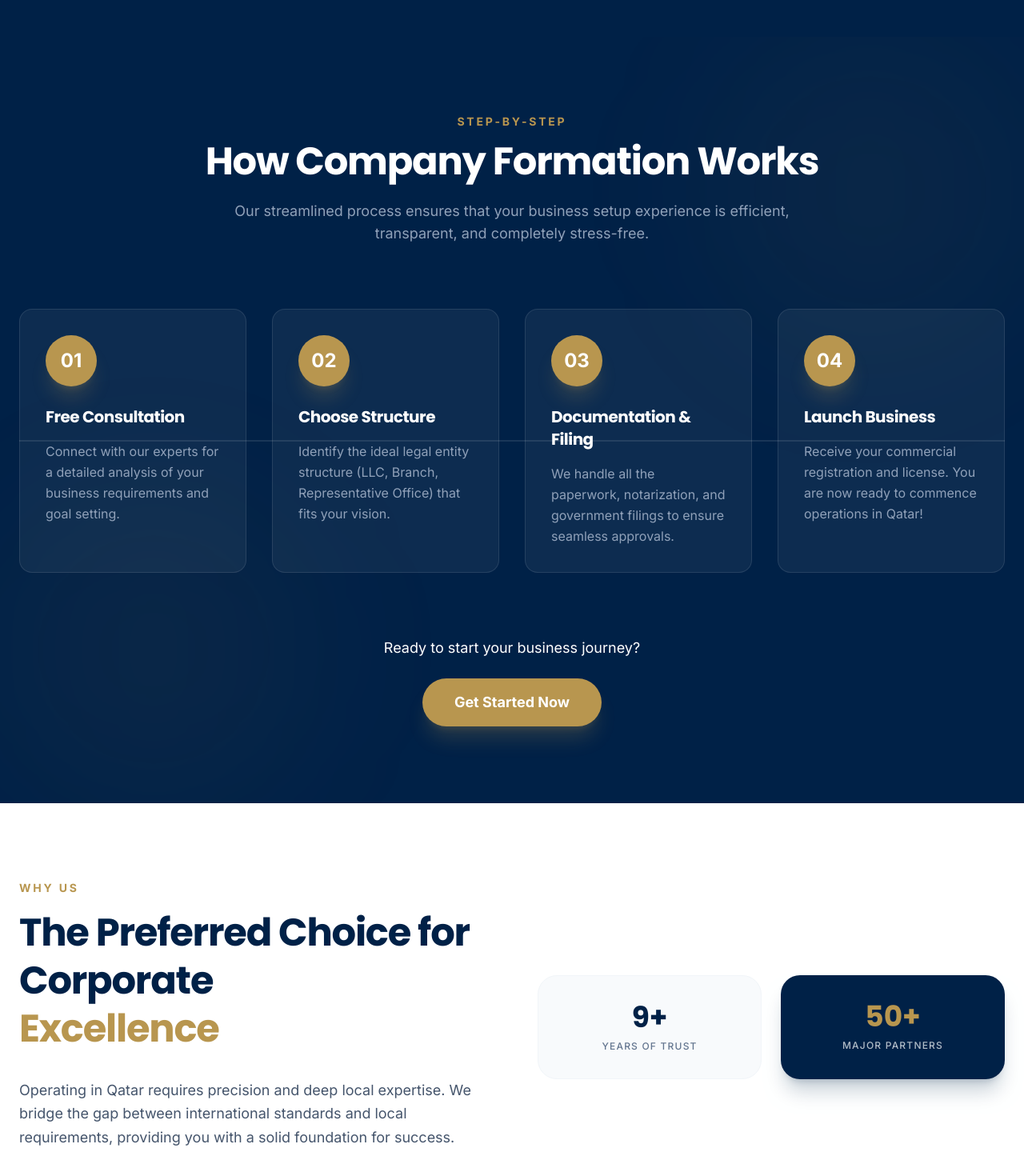
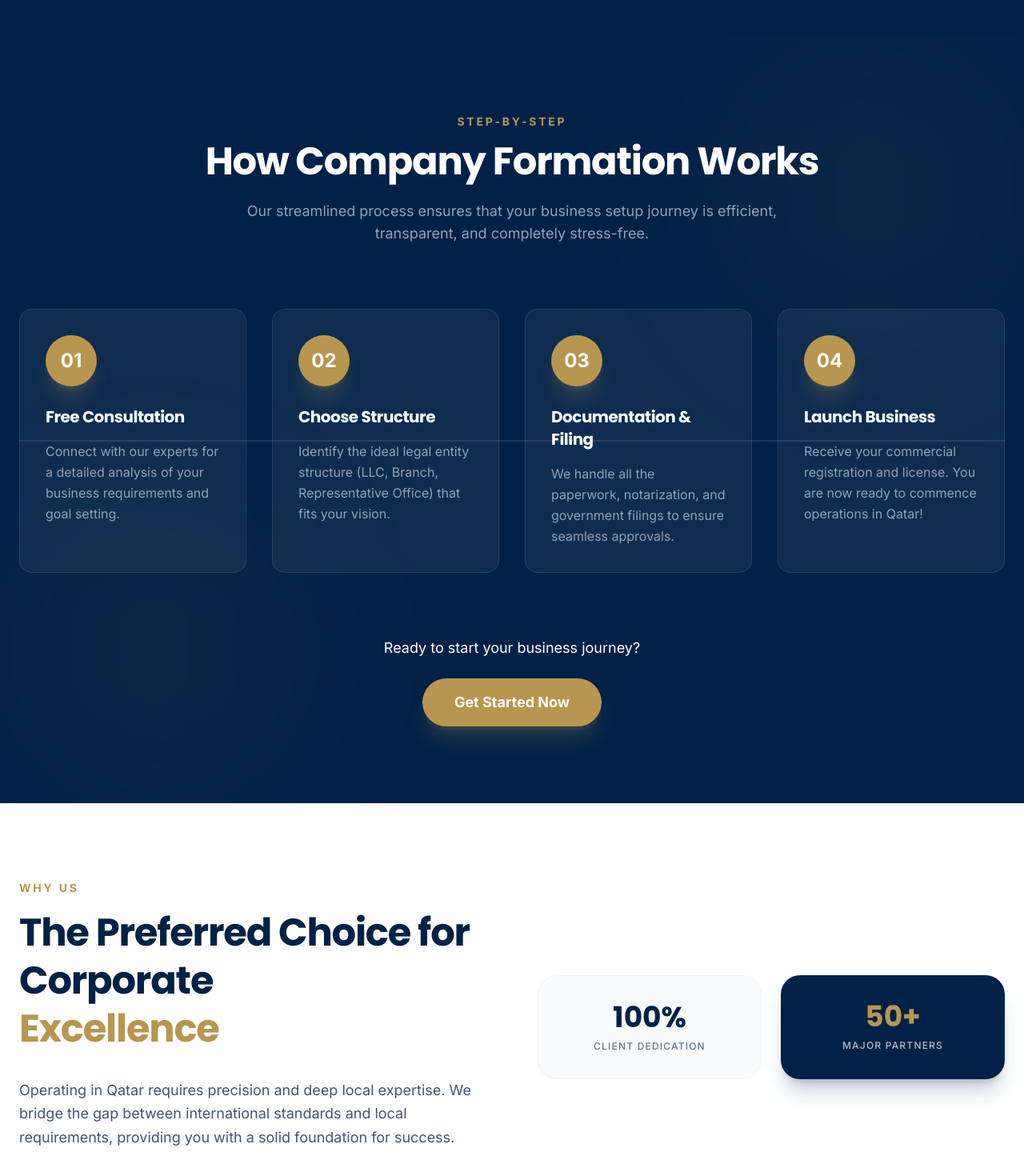
Before and after one commit to NoorAkbar-hash/ghulam-business-center, a React (Vite) app: page / in a window 1280 px wide. Shown: the part 3660-5130 px from the top of the page at 80% size. Built offline with nearby package versions, Linux system fonts and the light colour scheme.

Commit message:
Updated prices

```diff
--- a/src/components/business-center/BusinessCenterHero.tsx
+++ b/src/components/business-center/BusinessCenterHero.tsx
@@ -3,8 +3,8 @@ import { MousePointer2, CheckCircle2, Award, Clock } from 'lucide-react';
 
 const stats = [
   { label: "Available Spaces", value: "120+", icon: MousePointer2 },
+  { icon: Award, label: "Quality Standard", value: "Premium" },
   { label: "Happy Clients", value: "500+", icon: CheckCircle2 },
-  { label: "Years Experience", value: "25+", icon: Award },
   { label: "Access", value: "24/7", icon: Clock },
 ];
 
--- a/src/components/business-center/WhyChooseBusinessCenter.tsx
+++ b/src/components/business-center/WhyChooseBusinessCenter.tsx
@@ -64,7 +64,7 @@ export default function WhyChooseBusinessCenter() {
             whileInView={{ opacity: 1, y: 0 }}
             className="text-4xl md:text-5xl font-display font-black text-brand-navy uppercase tracking-tighter"
           >
-            Experience The <span className="text-brand-gold">Superior Standard</span> In Workspaces
+            Discover The <span className="text-brand-gold">Superior Standard</span> In Workspaces
           </motion.h2>
         </div>
 
--- a/src/components/sections/Process.tsx
+++ b/src/components/sections/Process.tsx
@@ -36,7 +36,7 @@ export default function Process() {
             <span className="text-brand-gold font-bold uppercase tracking-[0.2em] text-sm block mb-4">Step-by-Step</span>
             <h2 className="text-4xl md:text-5xl font-bold text-white mb-6">How Company Formation Works</h2>
             <p className="text-slate-400 text-lg">
-              Our streamlined process ensures that your business setup experience is
+              Our streamlined process ensures that your business setup journey is
               efficient, transparent, and completely stress-free.
             </p>
           </motion.div>
--- a/src/components/sections/Testimonials.tsx
+++ b/src/components/sections/Testimonials.tsx
@@ -13,7 +13,7 @@ const testimonials = [
   {
     name: "Sarah Jenkins",
     role: "Director, Global Solutions",
-    content: "The level of professionalism and dedication we experienced was unmatched. They handled everything from office space to legal documentation with perfect precision.",
+    content: "The level of professionalism and dedication we encountered was unmatched. They handled everything from office space to legal documentation with perfect precision.",
     avatar: "https://i.pravatar.cc/150?u=s",
     rating: 5
   },
--- a/src/components/sections/WhyChooseUs.tsx
+++ b/src/components/sections/WhyChooseUs.tsx
@@ -59,8 +59,8 @@ export default function WhyChooseUs() {
 
           <div className="lg:w-1/2 grid grid-cols-2 gap-6">
             <div className="bg-slate-50 p-8 rounded-3xl border border-slate-100 flex flex-col items-center text-center">
-              <span className="text-4xl font-bold text-brand-navy font-display mb-2">9+</span>
-              <span className="text-slate-500 font-medium uppercase tracking-widest text-xs">Years of Trust</span>
+              <span className="text-4xl font-bold text-brand-navy font-display mb-2">100%</span>
+              <span className="text-slate-500 font-medium uppercase tracking-widest text-xs">Client Dedication</span>
             </div>
             <div className="bg-brand-navy p-8 rounded-3xl flex flex-col items-center text-center shadow-xl shadow-brand-navy/20">
               <span className="text-4xl font-bold text-brand-gold font-display mb-2">50+</span>
--- a/src/pages/workspace/DedicatedOffice.tsx
+++ b/src/pages/workspace/DedicatedOffice.tsx
@@ -43,7 +43,7 @@ export default function DedicatedOffice() {
                 Your Own <span className="text-brand-gold">Private Hub</span>
               </h2>
               <p className="text-slate-500 text-lg mb-8 leading-relaxed">
-                Experience the perfect balance of privacy and community. Our dedicated offices provide a secure space for your team while giving you access to all the premium amenities of our business center.
+                Enjoy the perfect balance of privacy and community. Our dedicated offices provide a secure space for your team while giving you access to all the premium amenities of our business center.
               </p>
               <div className="grid grid-cols-2 gap-6">
                 {[
--- a/src/pages/workspace/PremiumOffice.tsx
+++ b/src/pages/workspace/PremiumOffice.tsx
@@ -158,7 +158,7 @@ export default function PremiumOffice() {
              <div className="p-10 rounded-[2.5rem] border border-slate-100 bg-white hover:border-brand-gold/50 transition-all flex flex-col">
                 <span className="text-slate-400 font-bold uppercase tracking-widest text-[10px] mb-4">Standard Suite</span>
                 <h3 className="text-3xl font-display font-black text-brand-navy mb-2 uppercase tracking-tighter">Executive</h3>
-                <div className="text-4xl font-black text-brand-gold mb-8">QAR 4,500<span className="text-sm text-slate-400 font-normal ml-2">/ month</span></div>
+                <div className="text-4xl font-black text-brand-gold mb-8">QAR 1500<span className="text-sm text-slate-400 font-normal ml-2">/ month</span></div>
                 <div className="space-y-4 mb-10 grow">
                   {["1-2 Person Workspace", "Managed Reception", "High-speed WiFi", "Meeting Room: 5hrs/mo"].map(f => (
                     <div key={f} className="flex items-center gap-3 text-sm text-slate-500">
```
